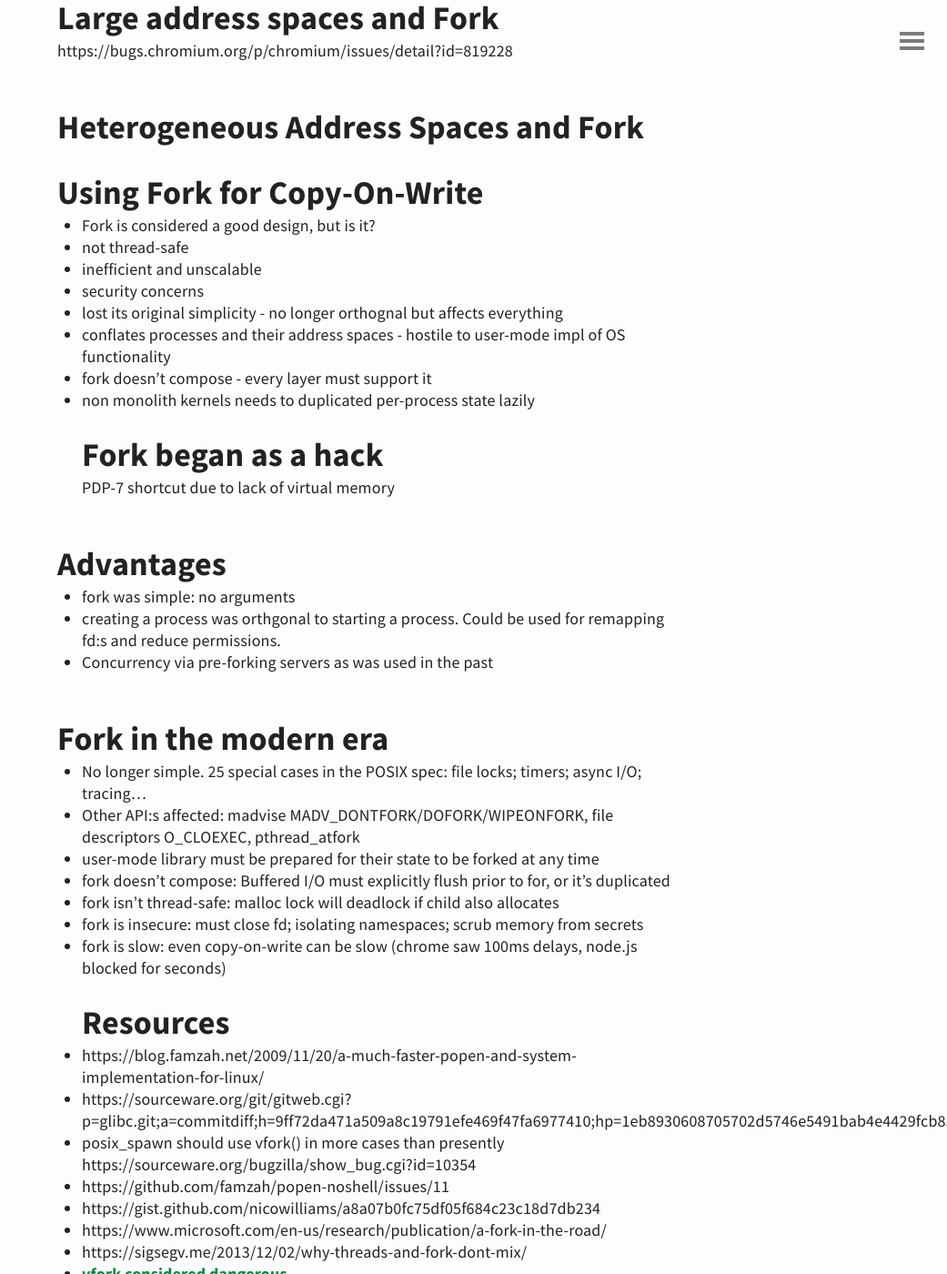
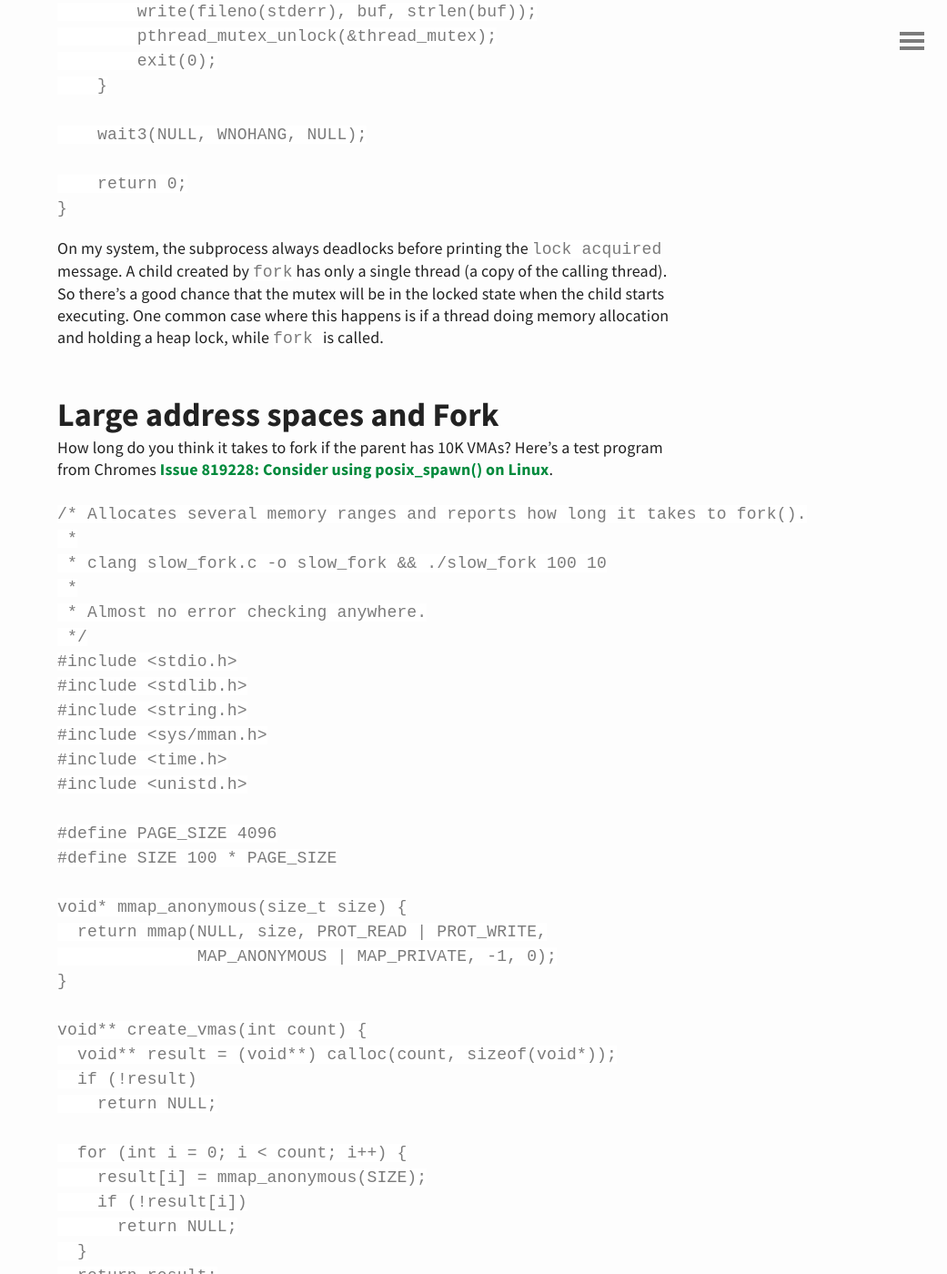
Before and after one commit to dannas/dannas.github.com, a Jekyll site: the page built from _posts/2020-08-14-fork.md, in a window 1280 px wide and 1400 px high, scrolled down 2304 px. Shown: the whole window at 91% size, without its empty margins (239-1280 px from the left). Built offline with Jekyll 4.4.1, drawn with Linux system fonts in a browser that asks for light colours; comment, search, counter and statistics services are not loaded; some of the changed text lies outside the part shown.

Commit message:
Publish new post

````diff
--- a/_posts/2020-08-14-fork.md
+++ b/_posts/2020-08-14-fork.md
@@ -3,15 +3,19 @@
 title: Paper&#58; A fork() in the road
 ---
 
-
+<!-- excerpt start -->
+A review of Baumann et.als paper on limitations of the fork system call present in UNIX operating systems.
+<!-- excerpt end -->
 
 [Baumann, Andrew, et al. "A fork () in the road." *Proceedings of the Workshop on Hot Topics in Operating Systems*. 2019](https://www.microsoft.com/en-us/research/uploads/prod/2019/04/fork-hotos19.pdf).
 
+This is a paper that only affects a small number of people: those doing OS research and those that directly call `fork` from their programs. Still, I find it interesting since it points to limitations in the UNIX design. When I learned to program, UNIX was seen as the gold standard. I remember reading an LKML post from Linus Torvalds where he meant that OS development was about the refinement of existing ideas, not so much about inventing new concepts.  But people still do OS research, and the paper describes how having to support `fork` can be a burden.
 
+The main criticism in the paper is about how `fork` affects many other parts of the system. It was originally a very simple idea: copy the address space of the parent and let the child redirect file descriptors, reduce permissions or, alter the namespace of the child.  But `fork` today impacts all other operating system abstractions with which it was once orthogonal. Below are some practical examples of things mentioned in the paper.
 
 ## Buffered I/O and Fork
 
-One critique of `fork` is that it doesn't compose, correct fragments may fail when combined with fork. What do you think this program will print?
+What do you think this program will print?
 
 ```
 #include <stdio.h>
@@ -25,11 +29,11 @@
 }
 ```
 
-It prints the output twice, `Hello World! Hello World!`, since the stdio buffers are flushed both in the parent and in the child. So `fork` doesn't compose, since the calling code needs to handle buffers differently when it is called.
+It prints the output twice, `Hello World! Hello World!`, since the stdio buffers are flushed both in the parent and in the child. So  in this case `fork` doesn't compose, since the calling code needs to explicitly flush I/O before calling `fork`.
 
 ## Threads and Fork
 
-Here's another example of how `fork` fails to compose. This program prints `_` every time a new subprocess has been created and `x` when that subprocess hasn't exited within 1 second. What do you think it will print and why?
+This program starts a thread that locks a mutex for 1ms. It then forks a child which tries to lock the same mutex. What do you think it will print and why?
 
 ```
 #include <stdio.h>
@@ -73,56 +77,126 @@
 }
 ```
 
-On my system the subprocess always deadlocks before printing the `lock acquired` message.
+On my system, the subprocess always deadlocks before printing the `lock acquired` message. A child created by `fork` has only a single thread (a copy of the calling thread). So there's a good chance that the mutex will be in the locked state when the child starts executing. One common case where this happens is if a thread doing memory allocation and holding a heap lock, while `fork `is called.
 
 ## Large address spaces and Fork
 
-https://bugs.chromium.org/p/chromium/issues/detail?id=819228
+How long do you think it takes to fork if the parent has 10K VMAs? Here's a test program from Chromes [Issue 819228: Consider using posix_spawn() on Linux](https://bugs.chromium.org/p/chromium/issues/detail?id=819228).
 
-## Heterogeneous Address Spaces and Fork
+```
+/* Allocates several memory ranges and reports how long it takes to fork().
+ *
+ * clang slow_fork.c -o slow_fork && ./slow_fork 100 10
+ *
+ * Almost no error checking anywhere.
+ */
+#include <stdio.h>
+#include <stdlib.h>
+#include <string.h>
+#include <sys/mman.h>
+#include <time.h>
+#include <unistd.h>
 
+#define PAGE_SIZE 4096
+#define SIZE 100 * PAGE_SIZE
 
+void* mmap_anonymous(size_t size) {
+  return mmap(NULL, size, PROT_READ | PROT_WRITE,
+              MAP_ANONYMOUS | MAP_PRIVATE, -1, 0);
+}
 
-## Using Fork for Copy-On-Write
+void** create_vmas(int count) {
+  void** result = (void**) calloc(count, sizeof(void*));
+  if (!result)
+    return NULL;
 
+  for (int i = 0; i < count; i++) {
+    result[i] = mmap_anonymous(SIZE);
+    if (!result[i])
+      return NULL;
+  }
+  return result;
+}
 
+void remove_vmas(void** arrays, int count) {
+  for (int i = 0; i < count; i++) {
+    munmap(arrays[i], SIZE);
+  }
+  free(arrays);
+}
 
+void memset_all(void** arrays, int count) {
+  for (int i = 0; i < count; i++) {
+    memset(arrays[i], 0, SIZE);
+  }
+}
 
+struct timespec now() {
+  struct timespec now;
+  clock_gettime(CLOCK_MONOTONIC, &now);
+  return now;
+}
 
+long interval_ns(struct timespec tick, struct timespec tock) {
+  return (tock.tv_sec - tick.tv_sec) * 1000000000L
+      + (tock.tv_nsec - tick.tv_nsec);
+}
 
+int main(int argc, char** argv) {
+  int vmas, iterations;
+  void** areas;
+  struct timespec tick, tock;
 
-* Fork is considered a good design, but is it?
-* not thread-safe
-* inefficient and unscalable
-* security concerns
-* lost its original simplicity - no longer orthognal but affects everything
-* conflates processes and their address spaces - hostile to user-mode impl of OS functionality
-* fork doesn't compose - every layer must support it
-* non monolith kernels needs to duplicated per-process state lazily
-## Fork began as a hack
-PDP-7 shortcut due to lack of virtual memory
+  if (argc != 3) {
+    printf("Usage: %s <nb_vmas> <iterations>\n", argv[0]);
+    return 1;
+  }
 
-## Advantages
-* fork was simple: no arguments
-* creating a process was orthgonal to starting a process. Could be used for remapping fd:s and reduce permissions.
-* Concurrency via pre-forking servers as was used in the past
+  vmas = atoi(argv[1]);
+  iterations = atoi(argv[2]);
 
-## Fork in the modern era
-* No longer simple. 25 special cases in the POSIX spec: file locks; timers; async I/O; tracing...
-* Other API:s affected: madvise MADV_DONTFORK/DOFORK/WIPEONFORK, file descriptors O_CLOEXEC, pthread_atfork
-* user-mode  library must be prepared for their state to be forked at any time
-* fork doesn't compose: Buffered I/O must explicitly flush prior to for, or it's duplicated
-* fork isn't thread-safe: malloc lock will deadlock if child also allocates
-* fork is insecure: must close fd; isolating namespaces; scrub memory from secrets
-* fork is slow: even copy-on-write can be slow (chrome saw 100ms delays, node.js blocked for seconds)
-## Resources
+  for (int i = 0; i < iterations; i++) {
+    areas = create_vmas(vmas);
+    if (!areas)
+      return 1;
 
-* https://blog.famzah.net/2009/11/20/a-much-faster-popen-and-system-implementation-for-linux/
-* https://sourceware.org/git/gitweb.cgi?p=glibc.git;a=commitdiff;h=9ff72da471a509a8c19791efe469f47fa6977410;hp=1eb8930608705702d5746e5491bab4e4429fcb83
-* posix_spawn should use vfork() in more cases than presently https://sourceware.org/bugzilla/show_bug.cgi?id=10354
-* https://github.com/famzah/popen-noshell/issues/11
-* https://gist.github.com/nicowilliams/a8a07b0fc75df05f684c23c18d7db234
-* https://www.microsoft.com/en-us/research/publication/a-fork-in-the-road/
-* https://sigsegv.me/2013/12/02/why-threads-and-fork-dont-mix/
-* [vfork considered dangerous](http://ewontfix.com/7/)
-* close-on-fork https://lwn.net/ml/linux-kernel/20200515152321.9280-1-nate.karstens@garmin.com/
+    memset_all(areas, vmas);
+
+    tick = now();
+    if (fork()) {
+      // parent.
+      tock = now();
+      long ns = interval_ns(tick, tock);
+      printf("%.2fus to fork().\n", (double) ns / 1e3);
+    } else {
+      _exit(0);
+    }
+    remove_vmas(areas, vmas);
+  }
+
+  return 0;
+}
+```
+
+On my system, here are the run-times:
+
+```
+$ ./fork 1 1
+149.65us to fork().
+$ ./fork 10
+89.63us to fork().
+$ ./fork 100 1
+576.18us to fork().
+$ ./fork 1000 1
+2661.38us to fork().
+$ ./fork 10000 1
+35420.67us to fork().
+```
+
+So 35ms to `fork` with 10K VMAs. If I replace the `fork` call with `vfork` it takes only 115us! The speed difference is because `fork` needs to copy the page table entries to the new address space.
+
+To get around these limitations some systems mark memory-mapped regions as not to be forked. Others like Chrome creates  a zygote process that has as little memory allocated as possible to ensure fast process creation times.
+
+## Alternatives to Fork
+
+You can use `vfork`  or `posix_spawn` instead. The `vfork` function creates a new process but does not copy the parent's page tables. Instead, it starts the child in the same address space as its parent and starts it  before the parent. The only thing that can be done from there is calling èxec`. The `posix_spawn` API is much more complicated than just calling ` `fork`, but as we've seen the simplicity comes with a great burden on modern systems.
````
